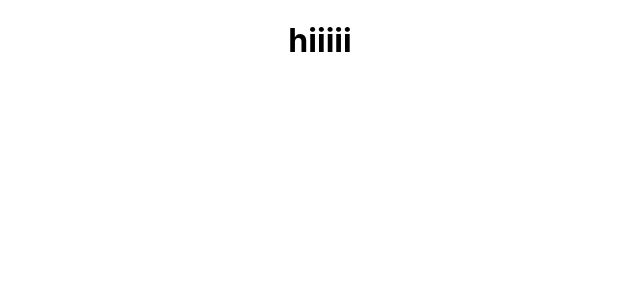
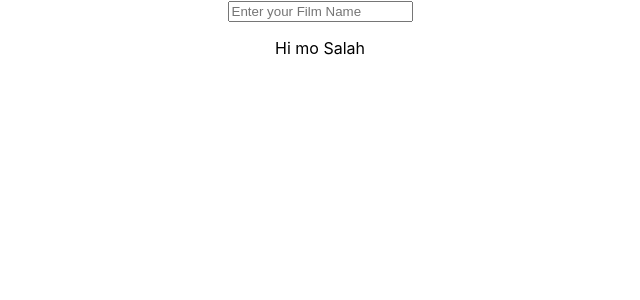
Before and after one commit to GSG-G10/MoviesHub, a React (Create React App) app: page / in a window 1280 px wide. Shown: the top 300 px of the page, without its empty margins (320-960 px from the left). Built offline with nearby package versions, Linux system fonts and the light colour scheme.

Commit message:
get data

```diff
--- a/src/App.js
+++ b/src/App.js
@@ -1,9 +1,11 @@
 import './App.css';
+import FetchData from './component/feach';
+
 
 function App() {
   return (
     <div className="App">
-<h1>hiiiii</h1>
+      <FetchData />
     </div>
   );
 }
--- /dev/null
+++ b/src/component/feach/index.jsx
@@ -0,0 +1,38 @@
+import React, { Component } from 'react'
+
+
+class FetchData extends Component {
+
+  state = {
+    data : [],
+    value : ''
+  }
+
+  componentDidUpdate(prevProps , prevState ){
+    if ( prevState.value !== this.state.value ) {
+      fetch(`https://api.themoviedb.org/3/search/movie?api_key=${process.env.REACT_APP_API_KEY}&query=${this.state.value}`)
+      .then((res) => res.json())
+      .then((data) => this.setState({ data : data.results }))
+      .catch((err) => console.log(err))
+    }
+  }
+
+  changeHandler = (e) => {
+    this.setState({ value : e.target.value})
+    console.log(e.target.value);
+  }
+
+  render(){
+    const { data , value } = this.state
+    console.log(data);
+    return(
+      <div>
+        <input type="text" placeholder = 'Enter your Film Name' value = {value} onChange = {this.changeHandler} />
+        {/* <img src="" alt="" /> */}
+        <p>Hi mo Salah </p>
+      </div>
+    )
+  }
+}
+
+export default FetchData
--- a/src/index.js
+++ b/src/index.js
@@ -10,7 +10,3 @@ ReactDOM.render(
   </React.StrictMode>,
   document.getElementById('root')
 );
-
-// If you want to start measuring performance in your app, pass a function
-// to log results (for example: reportWebVitals(console.log))
-// or send to an analytics endpoint. Learn more: https://bit.ly/CRA-vitals
```
Also changed, not shown: 1 other file (tests, documents, lock files or other folders).
